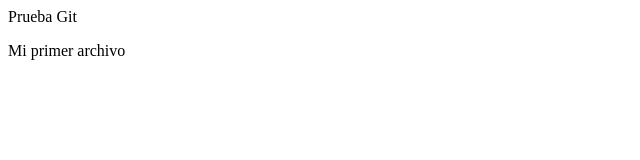
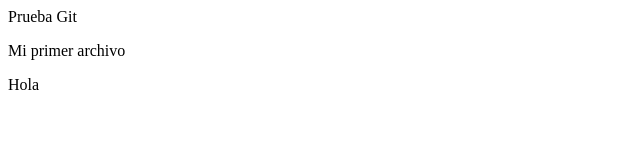
Before and after one commit to paulamorales08/claseBit, a plain HTML site: page index.html in a window 1280 px wide. Shown: the full height of the page, 0-640 px from the left. Drawn offline with Linux system fonts and the light colour scheme.

Commit message:
modificado el index

```diff
--- a/index.html
+++ b/index.html
@@ -5,6 +5,6 @@
 </head>
 <body>
 <p>Mi primer archivo </p>
-
+<body>Hola</body>
 </body>
 </html>
```
